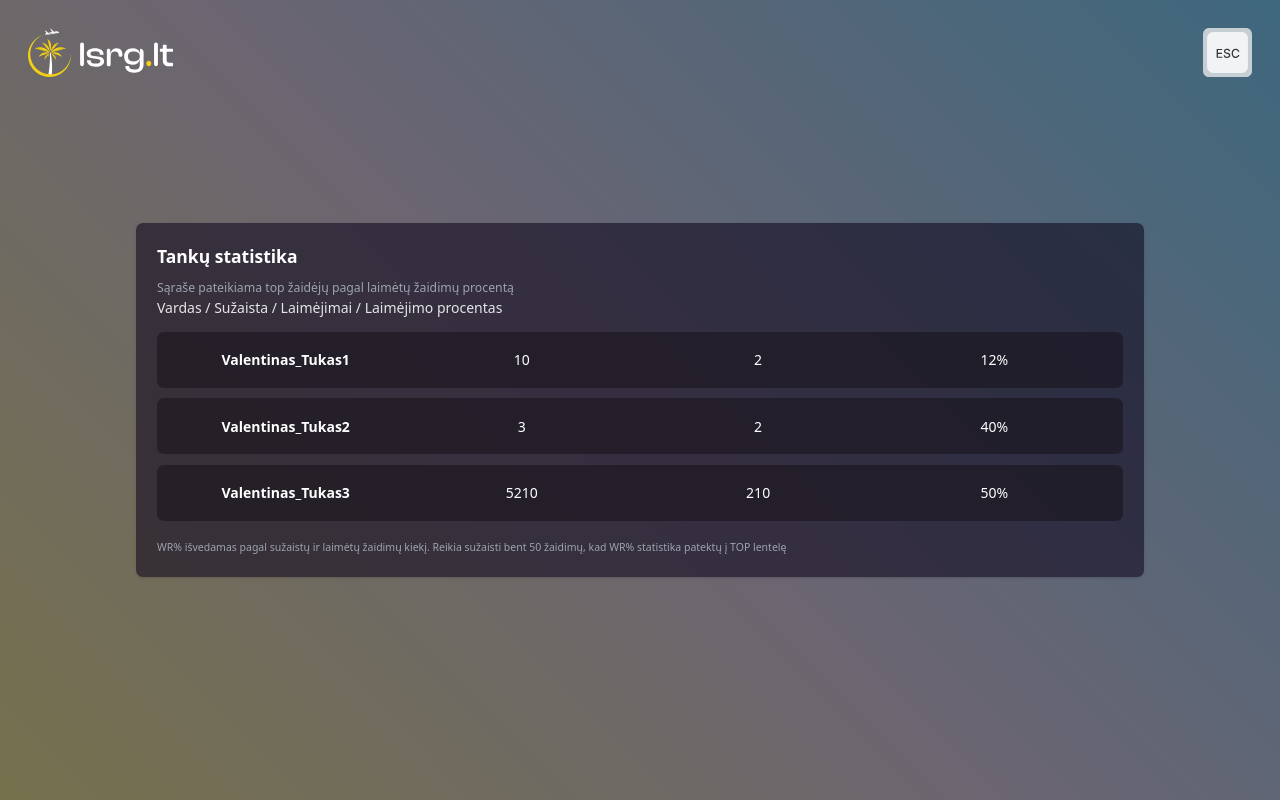
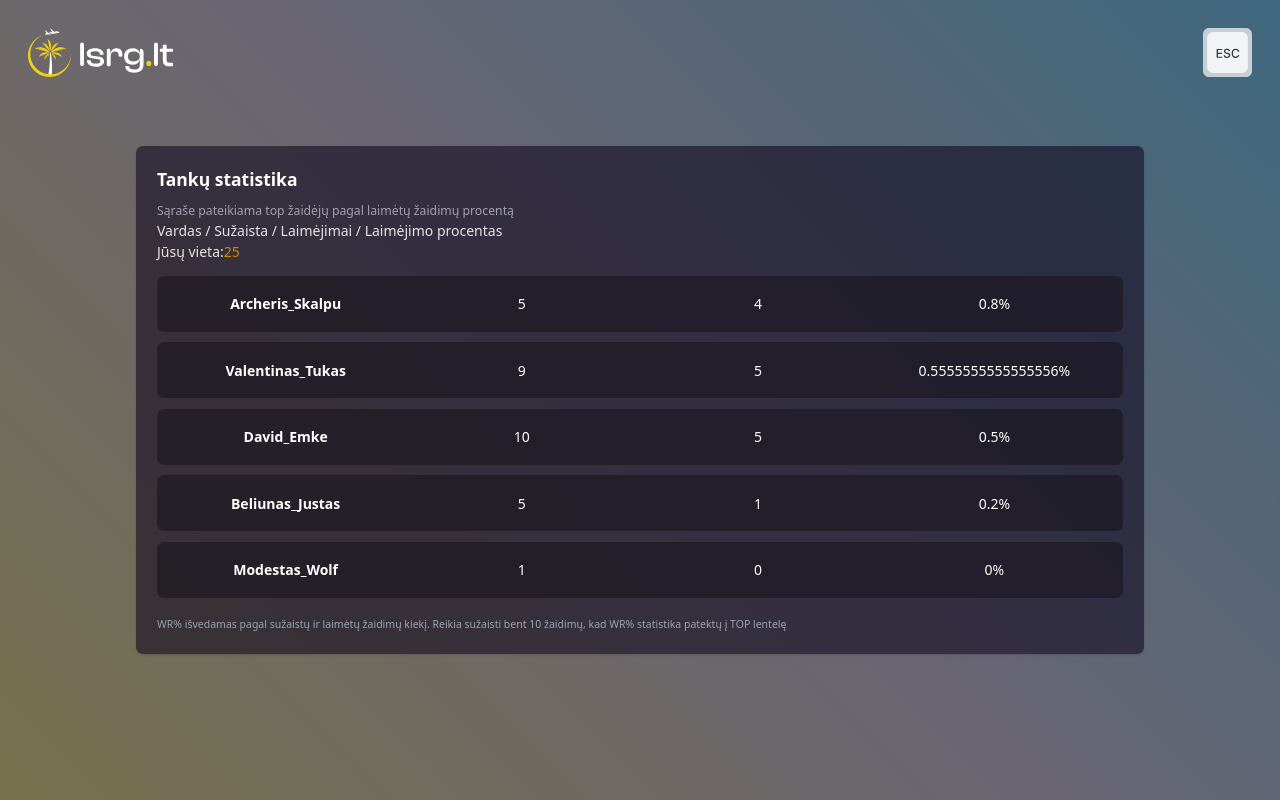
Before and after one commit to TuK4z/React, a React (Vite) app: page /#/tanksstats in a window 1280 px wide. Built offline with nearby package versions, Linux system fonts and the light colour scheme.

Commit message:
Improve tanks stats

```diff
--- a/src/pages/TanksStats.tsx
+++ b/src/pages/TanksStats.tsx
@@ -15,10 +15,12 @@ export default function TanksStats() {
     const jsonData = encodedJson
         ? JSON.parse(encodedJson)
         : {
-            PlayerData: { Name: "Valentinas_Tukas", GamesPlayed: 10, Win: 2, WinRate: 28 },
-            TopPlayers: [{ Name: "Valentinas_Tukas1", GamesPlayed: 10, Win: 2, WinRate: 12 }
-            ,{ Name: "Valentinas_Tukas2", GamesPlayed: 3, Win: 2, WinRate: 40 }
-            ,{ Name: "Valentinas_Tukas3", GamesPlayed: 5210, Win: 210, WinRate: 50}]
+            PlayerData: { StatsPosition: 25 },
+            TopPlayers: [{"AccountId":729392470839918704,"Name":"Archeris_Skalpu","GamesPlayed":5,"Win":4,"WinRate":0.8}
+                ,{"AccountId":276741268715995136,"Name":"Valentinas_Tukas","GamesPlayed":9,"Win":5,"WinRate":0.5555555555555556}
+                ,{"AccountId":335892541906092033,"Name":"David_Emke","GamesPlayed":10,"Win":5,"WinRate":0.5}
+                ,{"AccountId":243064056779505664,"Name":"Beliunas_Justas","GamesPlayed":5,"Win":1,"WinRate":0.2}
+                ,{"AccountId":203619891767541760,"Name":"Modestas_Wolf","GamesPlayed":1,"Win":0,"WinRate":0}]
         };
 
     return (
@@ -41,6 +43,16 @@ export default function TanksStats() {
                         </p>
 
                         <h1>Vardas / Sužaista / Laimėjimai / Laimėjimo procentas</h1>
+
+                        <div>
+                            <h1>Jūsų vieta:
+                                <span className="text-yellow-600">
+                                    {jsonData.PlayerData.StatsPosition === 0
+                                    ? " Jūs turite sužaisti bent 10 žaidimų"
+                                    : jsonData.PlayerData.StatsPosition}
+                                </span>
+                            </h1>
+                        </div>
 
                         <ul className="my-4 space-y-3 max-h-144 overflow-y-auto">
                             {jsonData.TopPlayers.map((item : TankStatModel, index : number) => (
@@ -72,7 +84,7 @@ export default function TanksStats() {
 
                     <div>
                         <div className="inline-flex items-center text-xs font-normal text-gray-400">
-                            WR% išvedamas pagal sužaistų ir laimėtų žaidimų kiekį. Reikia sužaisti bent 50 žaidimų, kad WR% statistika patektų į TOP lentelę
+                            WR% išvedamas pagal sužaistų ir laimėtų žaidimų kiekį. Reikia sužaisti bent 10 žaidimų, kad WR% statistika patektų į TOP lentelę
                         </div>
                     </div>
                 </div>
```
